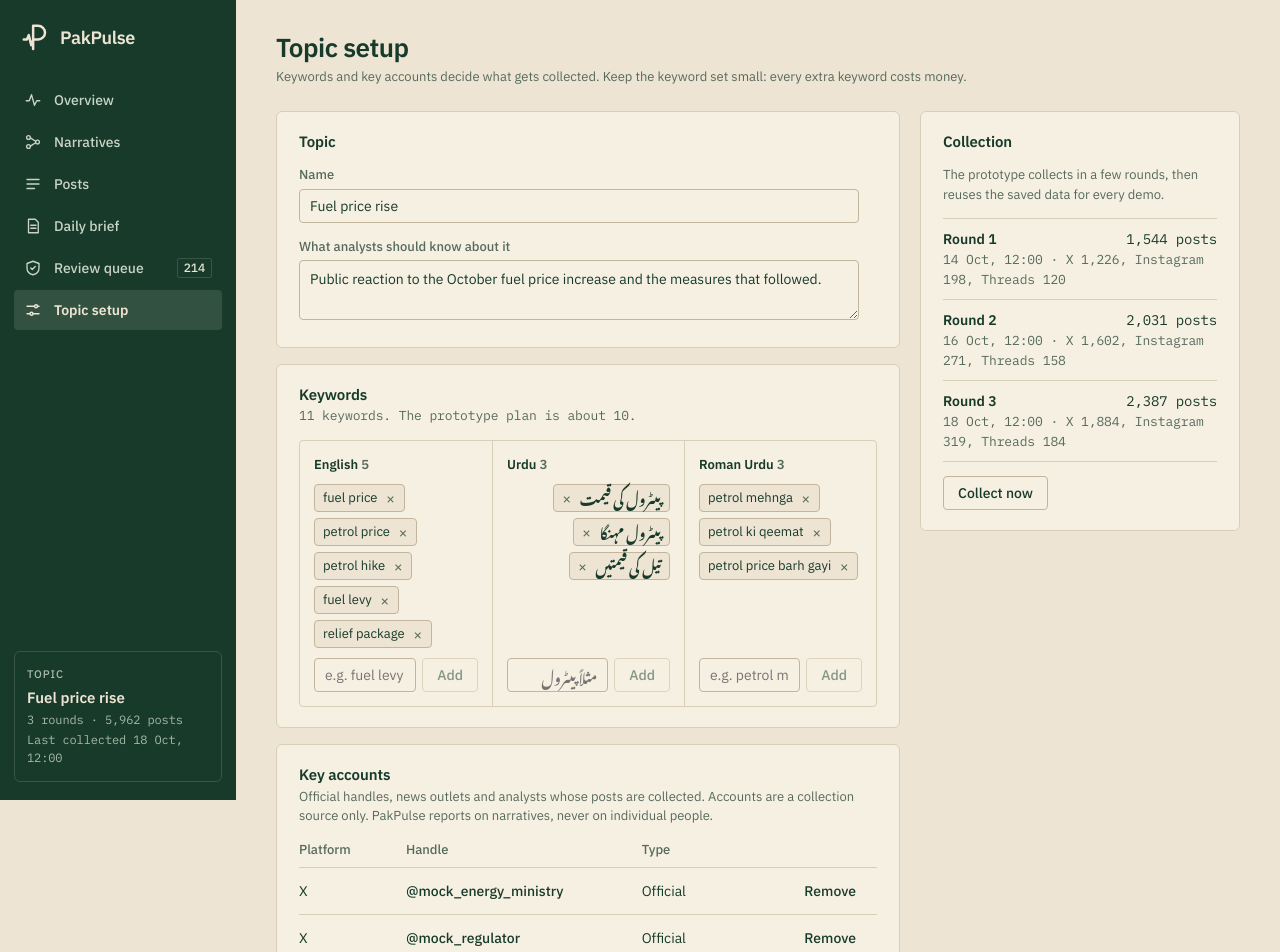
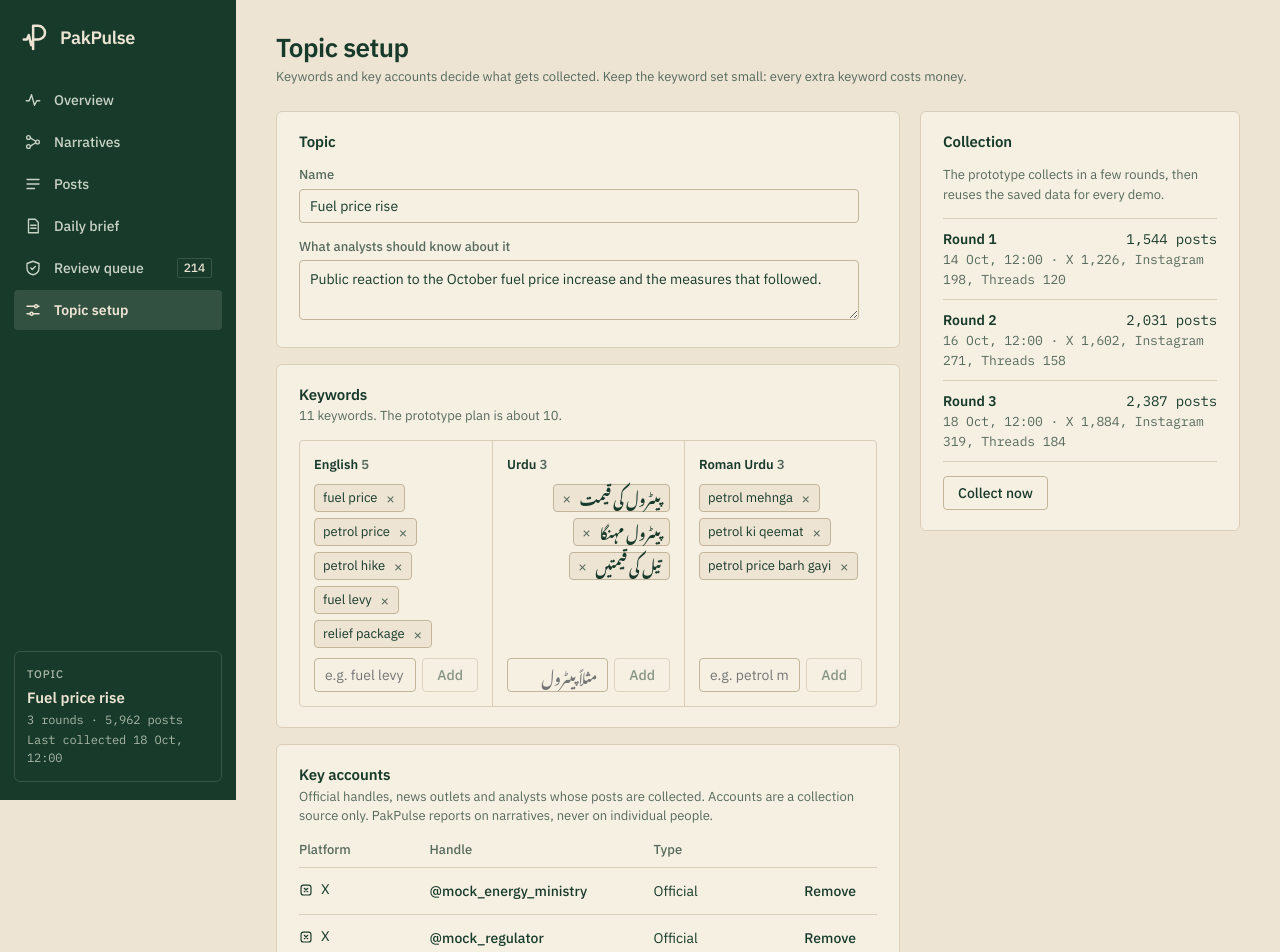
Before and after one commit to hasaanhameed/PakPulse, a Next.js app in the folder app/frontend/: page /topic in a window 1280 px wide. Shown: the top 952 px of the page. Built offline with nearby package versions, Linux system fonts and the light colour scheme; a web font is replaced by a local one.

Commit message:
style(frontend): trim review and topic page text and add platform icons

```diff
--- a/app/frontend/src/app/topic/TopicForm.tsx
+++ b/app/frontend/src/app/topic/TopicForm.tsx
@@ -2,6 +2,7 @@
 
 import { useState } from "react";
 
+import { PlatformIcon } from "@/components/PlatformIcon";
 import { formatDateTime, formatNumber } from "@/lib/format";
 import { ACCOUNT_CATEGORY_LABEL, LANGUAGE_LABEL, LANGUAGES, PLATFORM_LABEL, PLATFORMS } from "@/lib/labels";
 import type { KeyAccount, Language, Platform, Topic } from "@/lib/types";
@@ -143,8 +144,8 @@ export function TopicForm({ topic }: { topic: Topic }) {
             <h2 id="keywords-title" className="section-title">
               Keywords
             </h2>
-            <p className="section-note tabular">
-              {keywordCount} keywords. The prototype plan is about 10.
+            <p className="section-note">
+              <span className="tabular">{keywordCount}</span> keywords. The prototype plan is about 10.
             </p>
           </div>
           <div className={styles.keywordGrid}>
@@ -187,7 +188,12 @@ export function TopicForm({ topic }: { topic: Topic }) {
               <tbody>
                 {accounts.map((a) => (
                   <tr key={`${a.platform}${a.handle}`}>
-                    <td>{PLATFORM_LABEL[a.platform]}</td>
+                    <td>
+                      <span className={styles.platform}>
+                        <PlatformIcon platform={a.platform} />
+                        {PLATFORM_LABEL[a.platform]}
+                      </span>
+                    </td>
                     <td className={styles.handle}>{a.handle}</td>
                     <td>{ACCOUNT_CATEGORY_LABEL[a.category]}</td>
                     <td className={styles.rowAction}>
--- a/app/frontend/src/app/topic/topic.module.css
+++ b/app/frontend/src/app/topic/topic.module.css
@@ -266,3 +266,9 @@
     border-top: 1px solid var(--rule);
   }
 }
+
+.platform {
+  display: inline-flex;
+  align-items: center;
+  gap: 8px;
+}
```
Also changed, not shown: app/frontend/src/app/review/page.tsx (+9 -3 lines).
